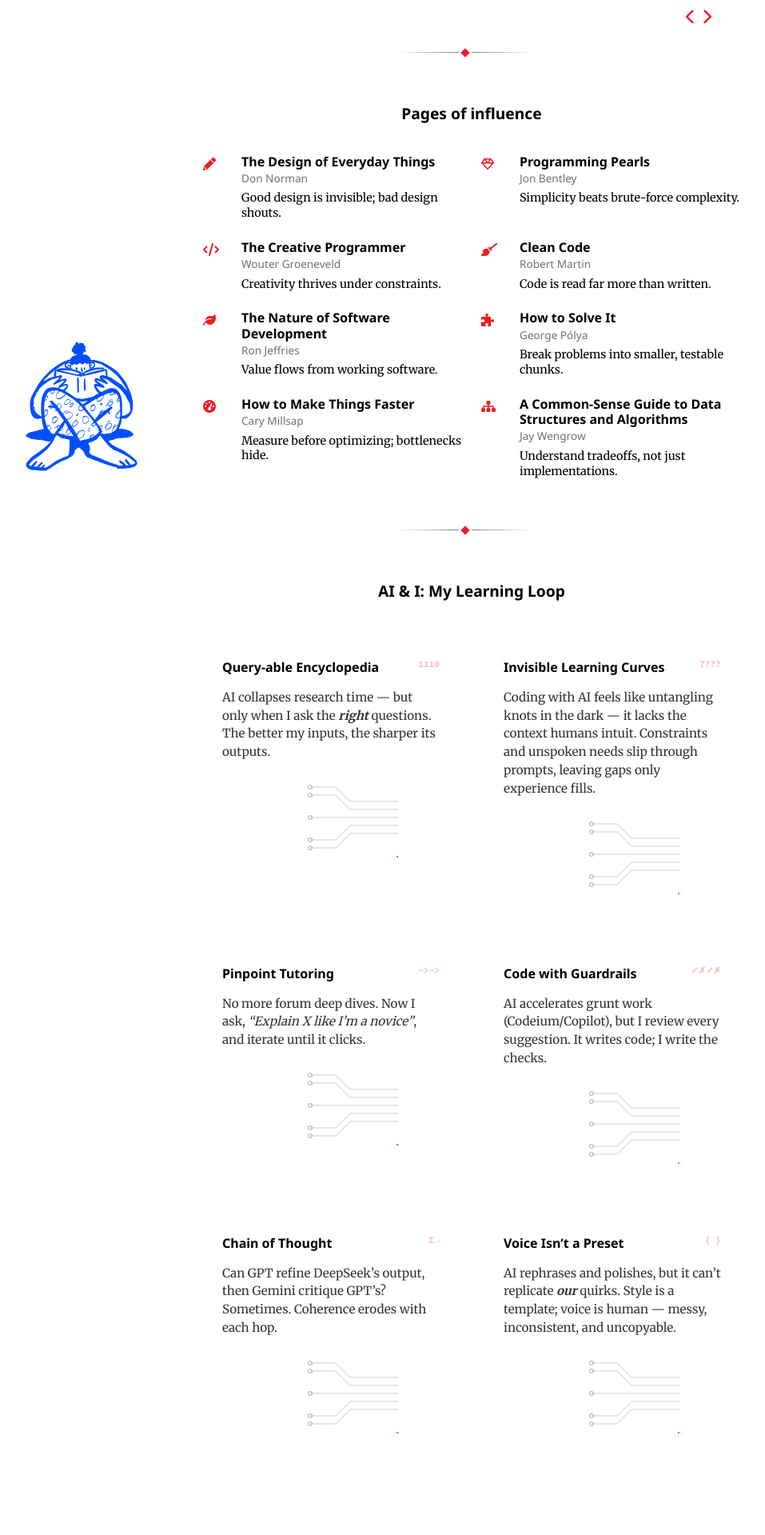
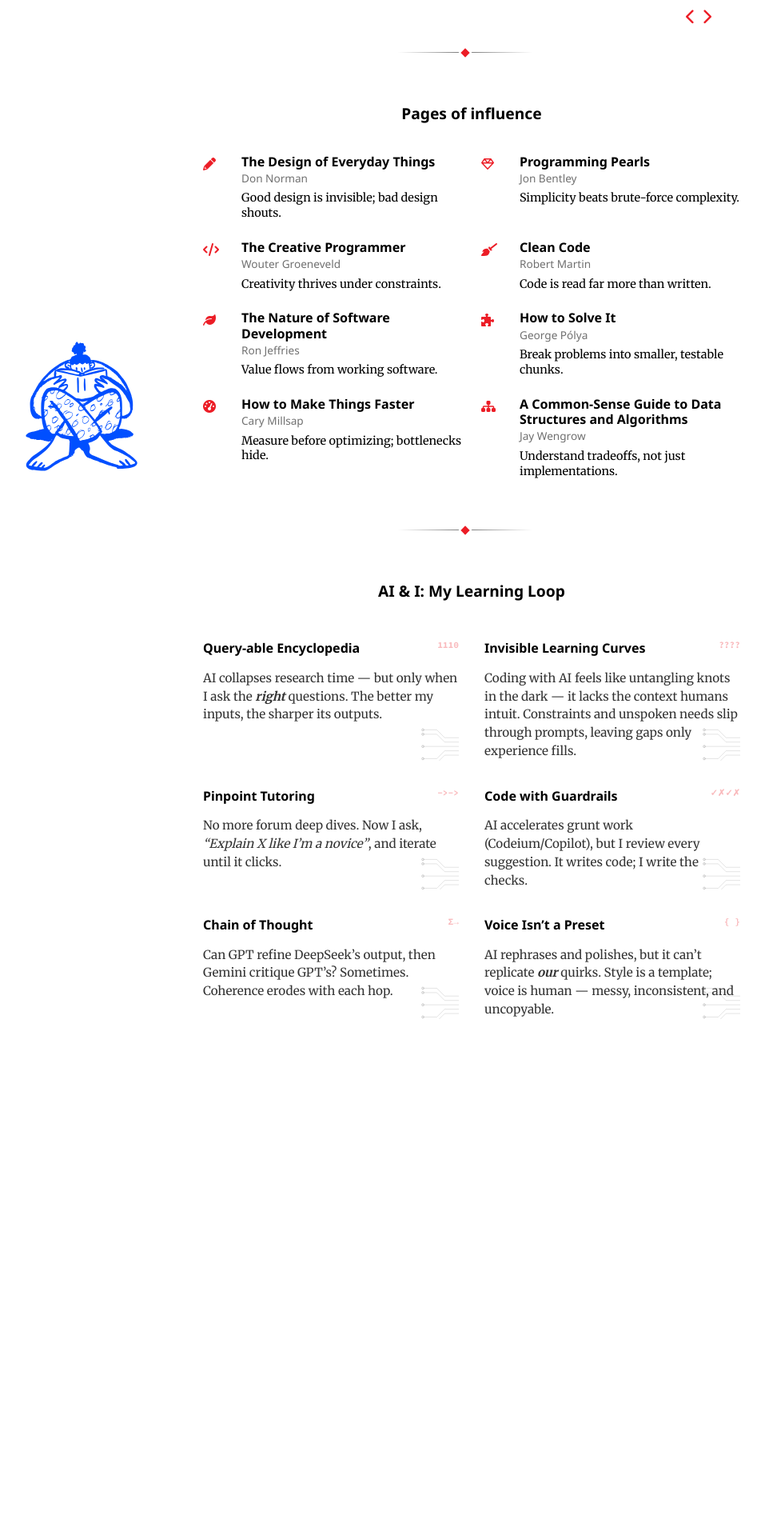
Before and after one commit to abhilashini/abhilashini.github.io, a Jekyll site: the page built from index.md, in a window 1280 px wide. Shown: the part 1150-3069 px from the top of the page at 80% size, without its empty margins (58-1015 px from the left). Built offline with Jekyll 4.4.1, drawn with Linux system fonts in a browser that asks for light colours; after the commit the page ends 2520 px from its top, so only the background shows below that.

Commit message:
[AI] Circuit style updates

```diff
--- a/_includes/ai.html
+++ b/_includes/ai.html
@@ -4,7 +4,7 @@
             <div class="ai-point">
                 <h3 data-pattern="{{ point.pattern }}" style="{{ point.pattern-style | default: '' }}">{{ point.title }}</h3>
                 <p>{{ point.text | markdownify  }}</p>
-                <svg width="220" height="120" viewBox="0 0 220 120" xmlns="http://www.w3.org/2000/svg">
+                <svg class="circuit" width="220" height="120" viewBox="0 0 220 120" xmlns="http://www.w3.org/2000/svg">
                     <style>
                       .trace {
                         stroke: #707070;
--- a/assets/css/style.css
+++ b/assets/css/style.css
@@ -334,42 +334,20 @@ body {
   margin: 3rem 0;
 }
 
+/* Add these 6 lines to your existing CSS */
 .ai-point {
-  position: relative;
-  padding: 1.5rem;
+  position: relative; /* Required for absolute positioning */
+  overflow: hidden; /* Contain SVG within card bounds */
 }
 
-/* Add to existing AI section CSS */
-.ai-point {
-  position: relative;
-}
-
-/* Circuit SVG Positioning */
-.ai-point .circuit {
+.ai-point svg.circuit {
   position: absolute;
-  bottom: -20px;
-  right: -20px;
-  width: 120px;
+  bottom: -10px;
+  right: -15px;
+  width: 120px; /* Control visible size */
   height: auto;
-  opacity: 0.2;
-  pointer-events: none;
+  pointer-events: none; /* Make SVG non-interactive */
   transition: opacity 0.3s ease;
-  transform: scale(0.8);
-  transform-origin: bottom right;
-}
-
-/* Color Sync with Theme */
-.ai-point .circuit .trace {
-  stroke: var(--color-accent); /* Gray lines */
-}
-
-.ai-point .circuit .signal {
-  fill: var(--color-primary); /* Red dots */
-}
-
-/* Hover Effect */
-.ai-point:hover .circuit {
-  opacity: 0.4;
 }
 
 /* Existing Title/Pattern Styles (Unchanged) */
@@ -401,11 +379,6 @@ body {
   font-size: 0.95rem;
   line-height: 1.5;
   opacity: 0.8;
-}
-
-/* Mobile Optimization */
-@media (max-width: 768px) {
-
 }
 
 @media (max-width: 768px) {
@@ -484,9 +457,8 @@ body {
   }
 
   .ai-point svg.circuit {
-    width: 80px;
-    height: 80px;
-    top: -5px;
-    left: -5px;
-  }
+    width: 90px; /* Smaller on mobile */
+    bottom: -15px;
+    right: -15px;
+  }}
 }
```
